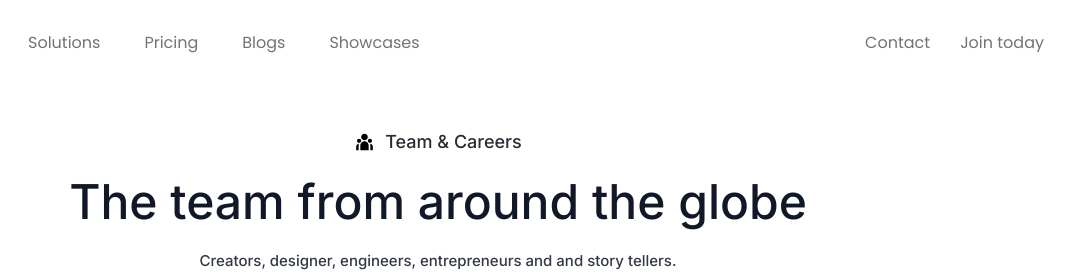
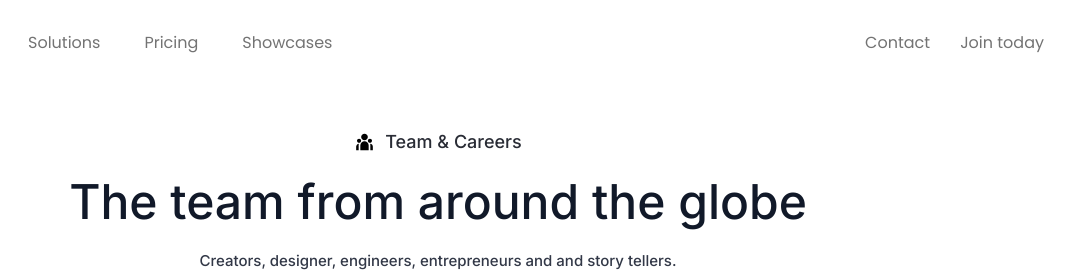
Before and after one commit to Amumug/WorkScale, a website: page index.html in a window 1280 px wide. Shown: the top 280 px of the page, 202-1280 px from the left. Drawn offline with Linux system fonts and the light colour scheme.

Commit message:
WorkScale

```diff
--- a/index.html
+++ b/index.html
@@ -27,7 +27,6 @@
           <ul class="nav-links">
             <li><a href="#">Solutions</a></li>
             <li><a href="#">Pricing</a></li>
-            <li><a href="#">Blogs</a></li>
             <li><a href="#">Showcases</a></li>
           </ul>
         </div>
```
